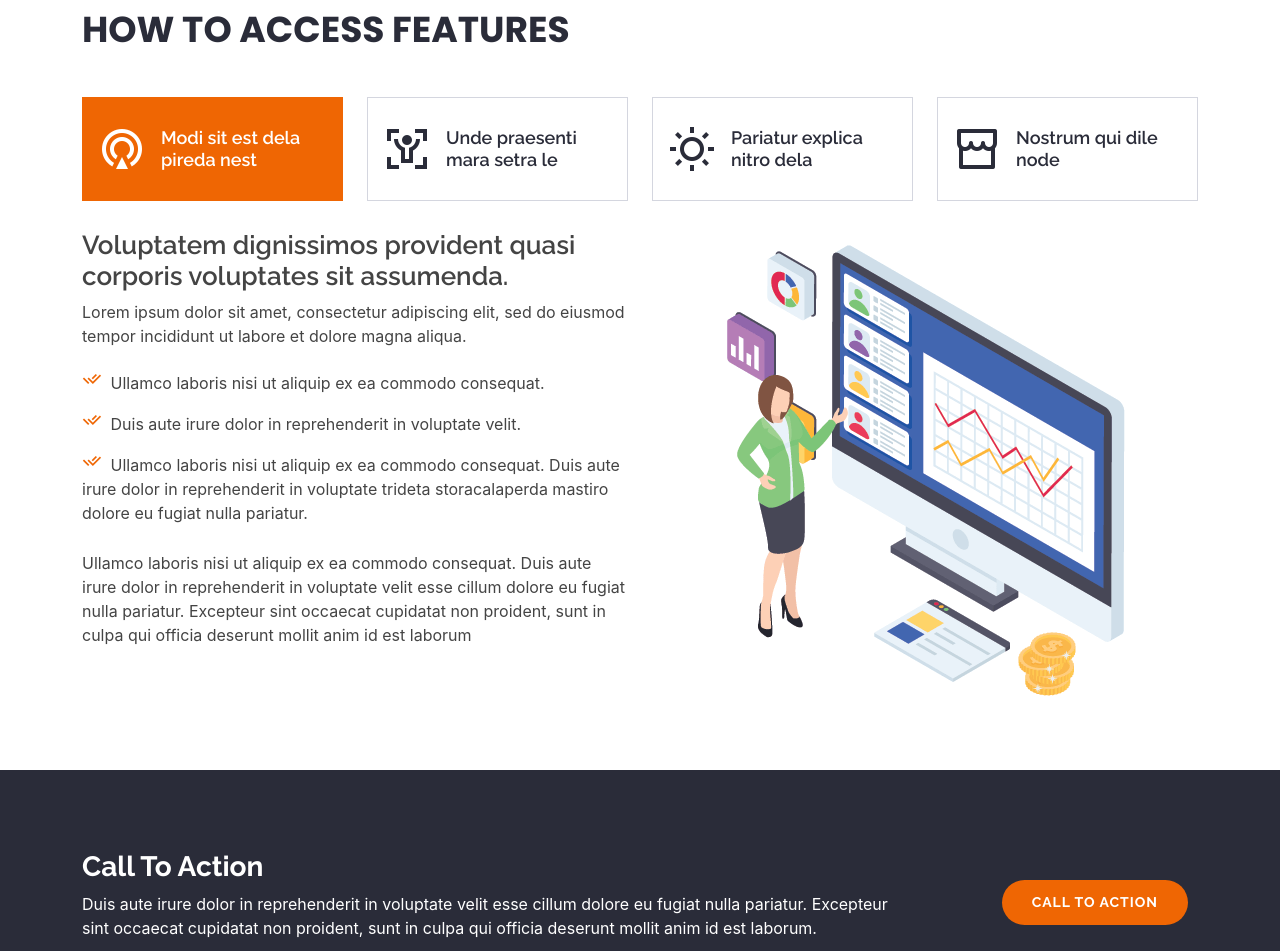
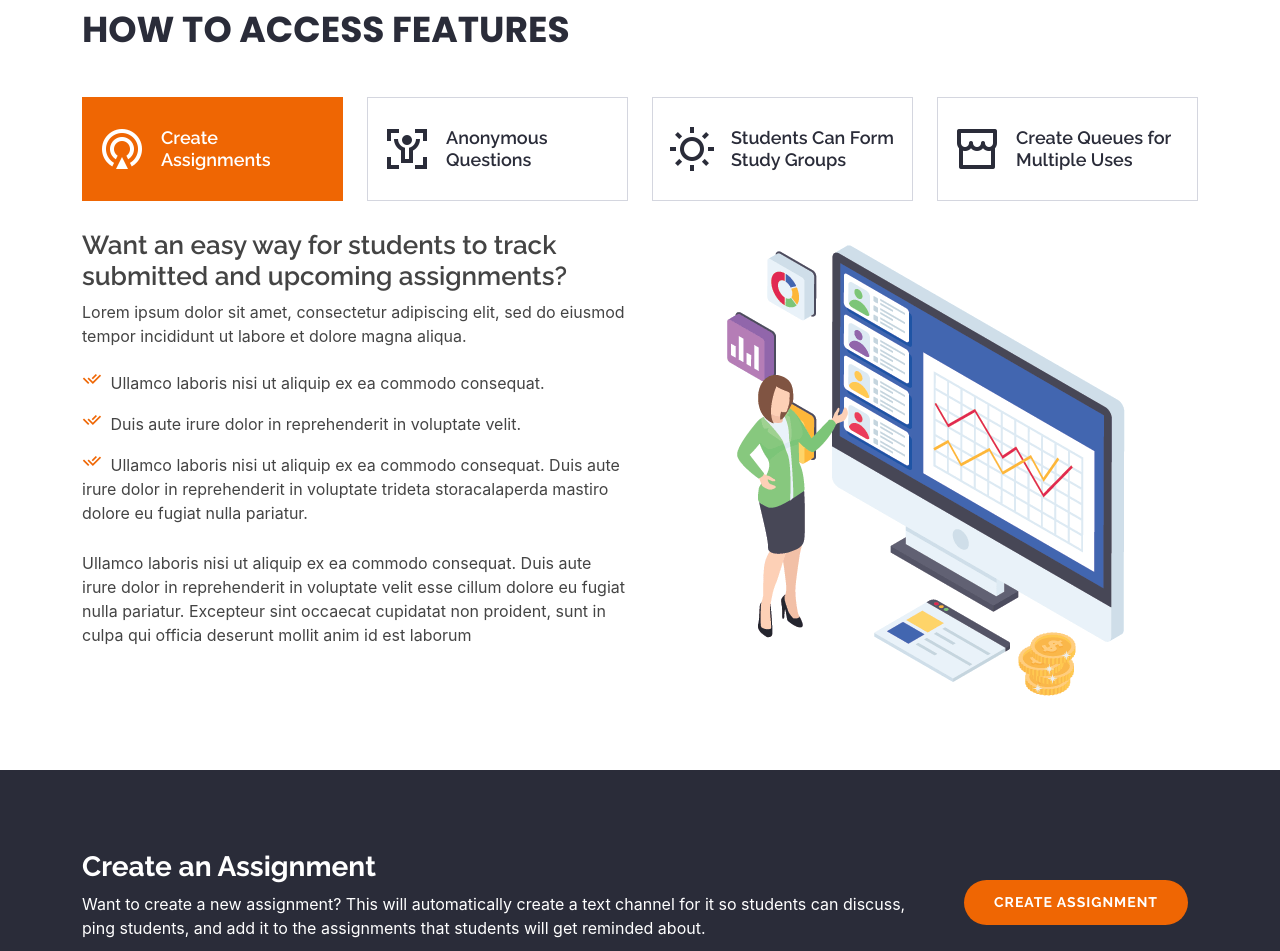
Before and after one commit to UTD-Hackathon-Dream-Team/HackUTD, a React (Create React App) app in the folder website/: page /portal in a window 1280 px wide. Shown: the part 121-1072 px from the top of the page. Built offline with nearby package versions, Linux system fonts and the light colour scheme.

Commit message:
work on some portal stuff

```diff
--- a/website/src/views/Portal.js
+++ b/website/src/views/Portal.js
@@ -57,9 +57,7 @@ const Portal = () => {
                   href="#tab-1"
                 >
                   <i className="ri-gps-line"></i>
-                  <h4 className="d-none d-lg-block">
-                    Modi sit est dela pireda nest
-                  </h4>
+                  <h4 className="d-none d-lg-block">Create Assignments</h4>
                 </a>
               </li>
               <li
@@ -69,9 +67,7 @@ const Portal = () => {
               >
                 <a className="nav-link" data-bs-toggle="tab" href="#tab-2">
                   <i className="ri-body-scan-line"></i>
-                  <h4 className="d-none d-lg-block">
-                    Unde praesenti mara setra le
-                  </h4>
+                  <h4 className="d-none d-lg-block">Anonymous Questions</h4>
                 </a>
               </li>
               <li
@@ -82,7 +78,7 @@ const Portal = () => {
                 <a className="nav-link" data-bs-toggle="tab" href="#tab-3">
                   <i className="ri-sun-line"></i>
                   <h4 className="d-none d-lg-block">
-                    Pariatur explica nitro dela
+                    Students Can Form Study Groups
                   </h4>
                 </a>
               </li>
@@ -93,7 +89,9 @@ const Portal = () => {
               >
                 <a className="nav-link" data-bs-toggle="tab" href="#tab-4">
                   <i className="ri-store-line"></i>
-                  <h4 className="d-none d-lg-block">Nostrum qui dile node</h4>
+                  <h4 className="d-none d-lg-block">
+                    Create Queues for Multiple Uses
+                  </h4>
                 </a>
               </li>
             </ul>
@@ -103,8 +101,8 @@ const Portal = () => {
                 <div className="row">
                   <div className="col-lg-6 order-2 order-lg-1 mt-3 mt-lg-0">
                     <h3>
-                      Voluptatem dignissimos provident quasi corporis voluptates
-                      sit assumenda.
+                      Want an easy way for students to track submitted and
+                      upcoming assignments?
                     </h3>
                     <p className="font-italic">
                       Lorem ipsum dolor sit amet, consectetur adipiscing elit,
@@ -148,8 +146,9 @@ const Portal = () => {
                 <div className="row">
                   <div className="col-lg-6 order-2 order-lg-1 mt-3 mt-lg-0">
                     <h3>
-                      Neque exercitationem debitis soluta quos debitis quo
-                      mollitia officia est
+                      Students may not speak up during class and not get the
+                      help they need or you might get redundant questions in
+                      emails
                     </h3>
                     <p>
                       Ullamco laboris nisi ut aliquip ex ea commodo consequat.
@@ -198,8 +197,8 @@ const Portal = () => {
                 <div className="row">
                   <div className="col-lg-6 order-2 order-lg-1 mt-3 mt-lg-0">
                     <h3>
-                      Voluptatibus commodi ut accusamus ea repudiandae ut autem
-                      dolor ut assumenda
+                      Sometimes the best people to help students understand are
+                      students
                     </h3>
                     <p>
                       Ullamco laboris nisi ut aliquip ex ea commodo consequat.
@@ -242,35 +241,48 @@ const Portal = () => {
                 <div className="row">
                   <div className="col-lg-6 order-2 order-lg-1 mt-3 mt-lg-0">
                     <h3>
-                      Omnis fugiat ea explicabo sunt dolorum asperiores sequi
-                      inventore rerum
+                      Bring back structure to demos, office hours, asking
+                      questions, and more!
                     </h3>
                     <p>
-                      Ullamco laboris nisi ut aliquip ex ea commodo consequat.
-                      Duis aute irure dolor in reprehenderit in voluptate velit
-                      esse cillum dolore eu fugiat nulla pariatur. Excepteur
-                      sint occaecat cupidatat non proident, sunt in culpa qui
-                      officia deserunt mollit anim id est laborum
-                    </p>
-                    <p className="font-italic">
-                      Lorem ipsum dolor sit amet, consectetur adipiscing elit,
-                      sed do eiusmod tempor incididunt ut labore et dolore magna
-                      aliqua.
+                      Our bot will let students add themselves to the queue,
+                      remove themself, and see their place in the list. You can
+                      process each student one by one and see all the students
+                      left remaining!
                     </p>
                     <ul>
                       <li>
-                        <i className="ri-check-double-line"></i> Ullamco laboris
-                        nisi ut aliquip ex ea commodo consequat.
+                        <i className="ri-check-double-line"></i> !queue NAME:
+                        creates a queue with the given name if it does not
+                        already exist
                       </li>
                       <li>
-                        <i className="ri-check-double-line"></i> Duis aute irure
-                        dolor in reprehenderit in voluptate velit.
+                        <i className="ri-check-double-line"></i> !queue NAME
+                        delete: deletes the queue with the given name
                       </li>
                       <li>
-                        <i className="ri-check-double-line"></i> Ullamco laboris
-                        nisi ut aliquip ex ea commodo consequat. Duis aute irure
-                        dolor in reprehenderit in voluptate trideta
-                        storacalaperda mastiro dolore eu fugiat nulla pariatur.
+                        <i className="ri-check-double-line"></i>!queue NAME
+                        print: prints the order of the users in the given queue
+                      </li>
+                      <li>
+                        <i className="ri-check-double-line"></i>!queue NAME add:
+                        adds the user who enters it into the given queue and DMs
+                        them a confirmation and their order number
+                      </li>
+                      <li>
+                        <i className="ri-check-double-line"></i>!queue NAME
+                        order: replies in a DM to the person who runs it their
+                        order in the given queue
+                      </li>
+                      <li>
+                        <i className="ri-check-double-line"></i>!queue NAME
+                        remove: removes the person who runs it from the given
+                        queue
+                      </li>
+                      <li>
+                        <i className="ri-check-double-line"></i>!queue NAME
+                        next: removes the first user on the queue and notifies
+                        the next one that they are up
                       </li>
                     </ul>
                   </div>
@@ -291,18 +303,17 @@ const Portal = () => {
           <div className="container">
             <div className="row" data-aos="zoom-out">
               <div className="col-lg-9 text-center text-lg-start">
-                <h3>Call To Action</h3>
+                <h3>Create an Assignment</h3>
                 <p>
-                  {" "}
-                  Duis aute irure dolor in reprehenderit in voluptate velit esse
-                  cillum dolore eu fugiat nulla pariatur. Excepteur sint
-                  occaecat cupidatat non proident, sunt in culpa qui officia
-                  deserunt mollit anim id est laborum.
+                  Want to create a new assignment? This will automatically
+                  create a text channel for it so students can discuss, ping
+                  students, and add it to the assignments that students will get
+                  reminded about.
                 </p>
               </div>
               <div className="col-lg-3 cta-btn-container text-center">
                 <a className="cta-btn align-middle" href="#">
-                  Call To Action
+                  Create Assignment
                 </a>
               </div>
             </div>
```
